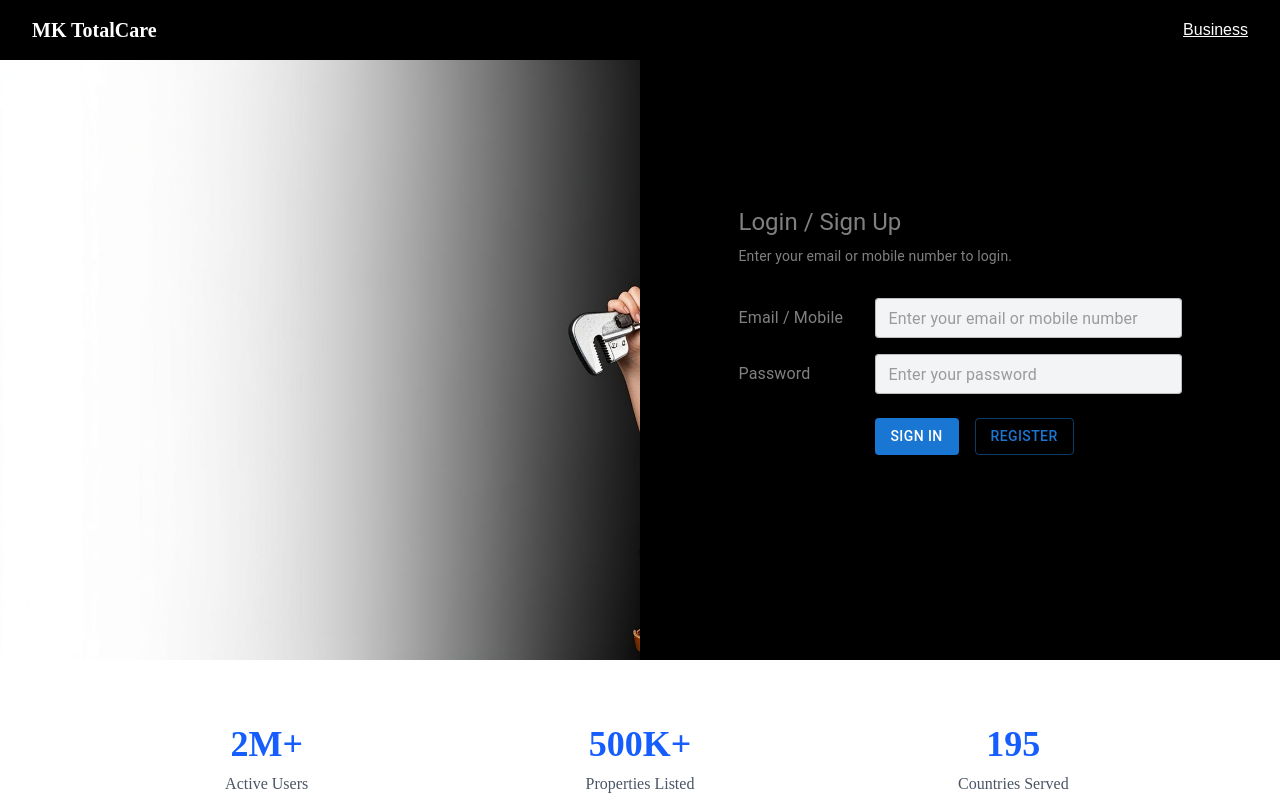
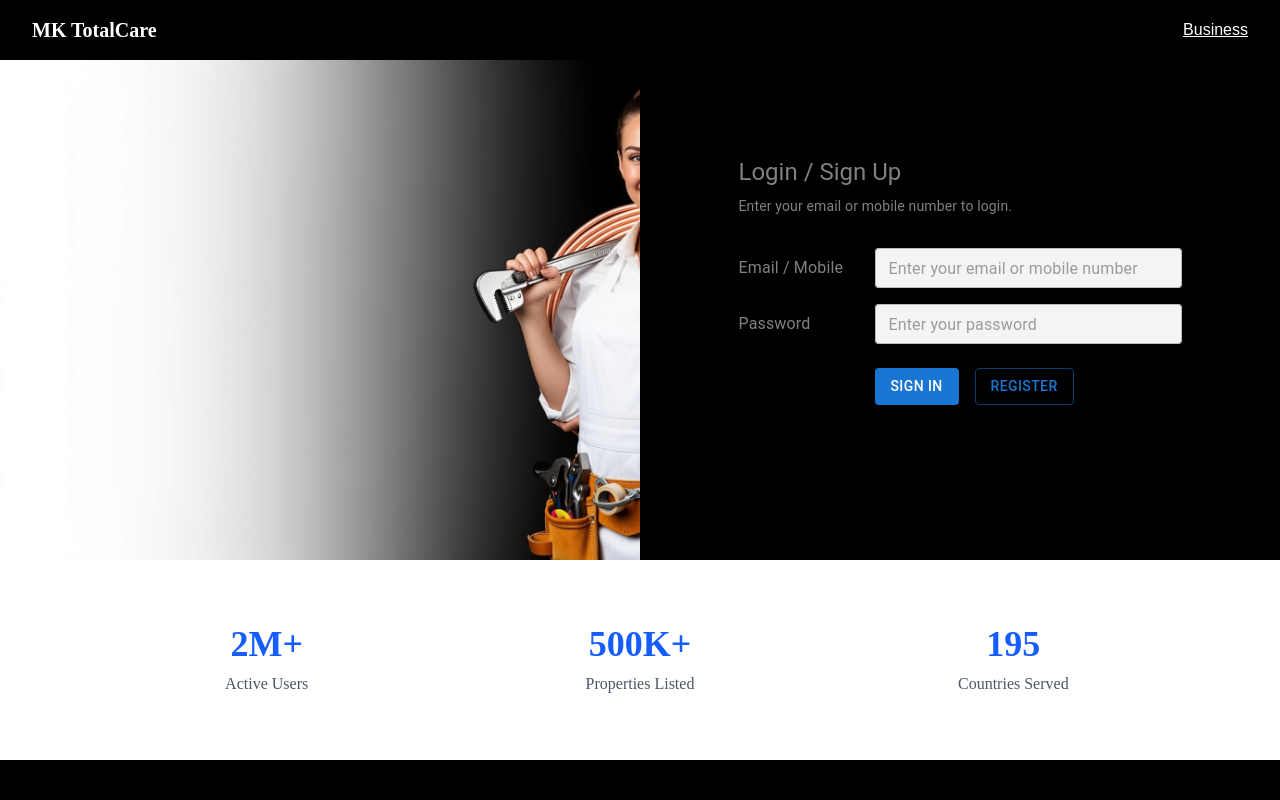
Before and after one commit to vvivek2/global-booking-services-ui, a Next.js app: page / in a window 1280 px wide. Shown: the top 800 px of the page. Built offline with nearby package versions, Linux system fonts and the light colour scheme.

Commit message:
landing view fix

```diff
--- a/app/src/components/landing.tsx
+++ b/app/src/components/landing.tsx
@@ -23,15 +23,17 @@ export default function Landing() {
       <section>
         <div className="flex flex-col md:flex-row items-stretch">
 
-          {/* Left Image */}
-          <div className="w-full md:w-1/2 relative min-h-[400px] md:min-h-[600px]">
-            <Image
-              src={landingImage}
-              alt="landingImage"
-              fill
-              className="object-cover object-left"
-            />
-          </div>
+          {/* Left Image (full image visible, no cropping) */}
+          <div
+            className="w-full md:w-1/2 bg-white"
+            style={{
+              backgroundImage: `url(${landingImage.src})`,
+              backgroundRepeat: "no-repeat",
+              backgroundPosition: "left center",
+              backgroundSize: "cover",
+              minHeight: "500px",
+            }}
+          ></div>
 
           {/* Right Login Panel */}
           <div className="w-full md:w-1/2 bg-black flex items-center justify-center p-10">
@@ -40,6 +42,7 @@ export default function Landing() {
 
         </div>
       </section>
+
 
 
 
```
